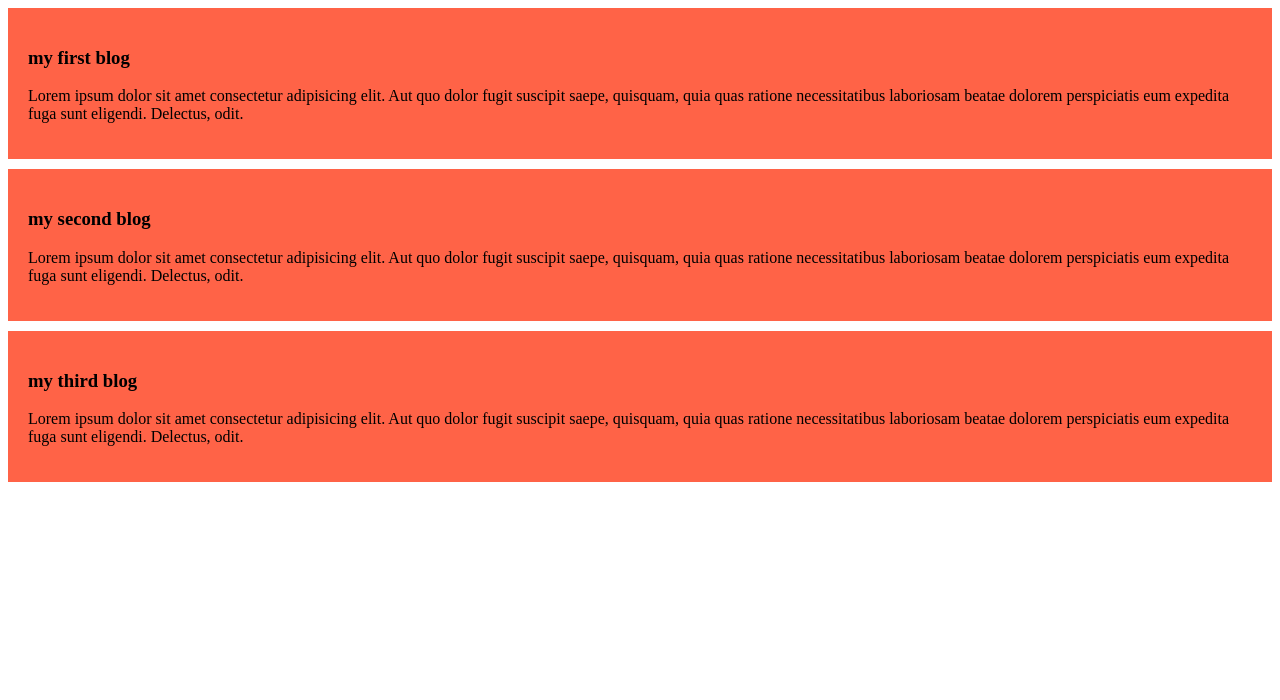
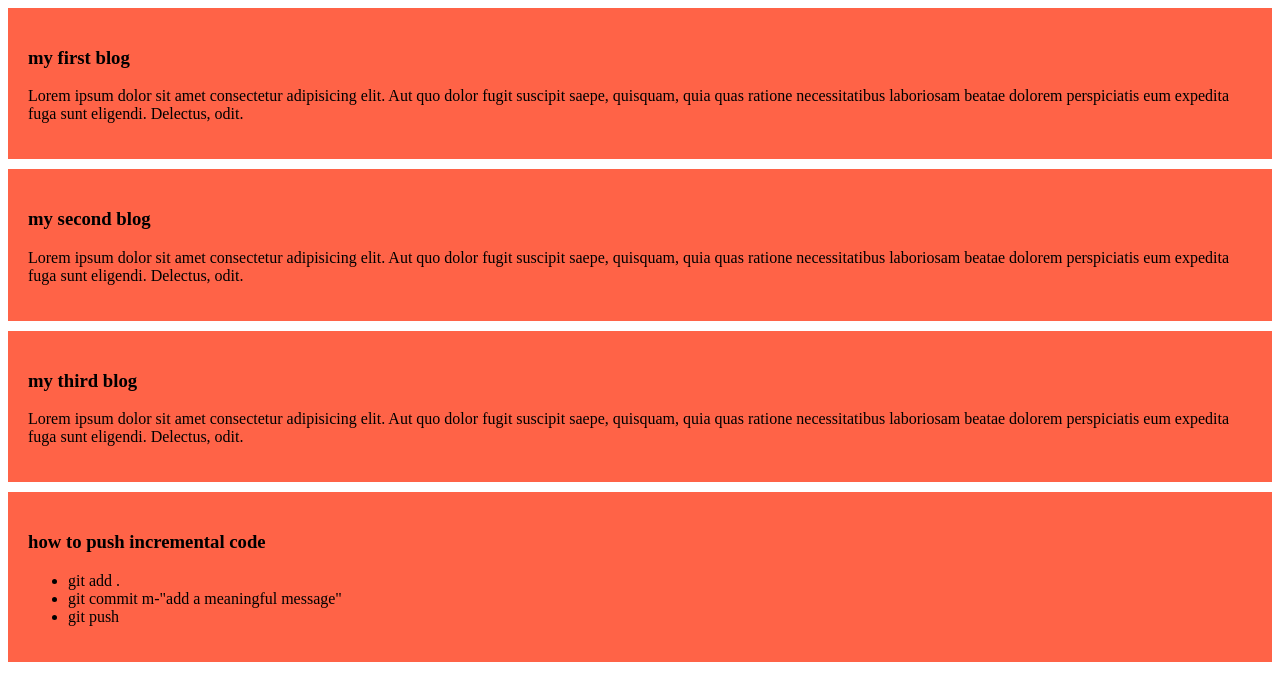
Before and after one commit to Rabeyaboshri/my-simple-website, a plain HTML site: page index.html in a window 1280 px wide. Drawn offline with Linux system fonts and the light colour scheme.

Commit message:
add a list how to push code

```diff
--- a/index.html
+++ b/index.html
@@ -19,5 +19,15 @@
         <h3>my third blog</h3>
         <p>Lorem ipsum dolor sit amet consectetur adipisicing elit. Aut quo dolor fugit suscipit saepe, quisquam, quia quas ratione necessitatibus laboriosam beatae dolorem perspiciatis eum expedita fuga sunt eligendi. Delectus, odit.</p>
     </div>
+    <div>
+        <h3>how to  push incremental code</h3>
+        <ul>
+
+            <li>git add .</li>
+            <li>git commit m-"add a meaningful message"</li>
+            <li>git push</li>
+
+        </ul>
+    </div>
 </body>
 </html>
```
